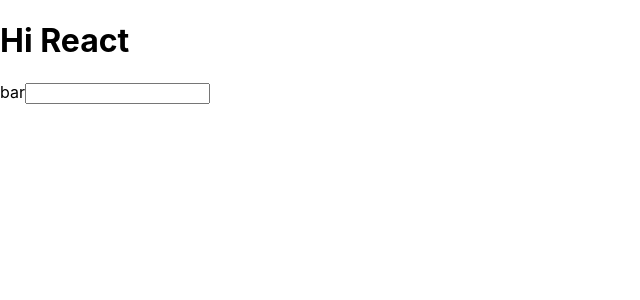
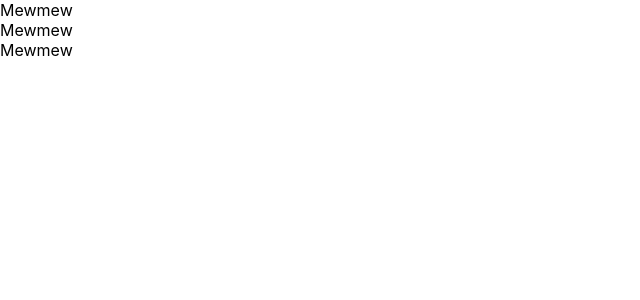
Before and after one commit to Tim-kazu/react_test, a React (Create React App) app in the folder react_test/: page / in a window 1280 px wide. Shown: the top 300 px of the page, without its empty margins (0-640 px from the left). Built offline with nearby package versions, Linux system fonts and the light colour scheme.

Commit message:
Create functional component

```diff
--- a/react_test/src/App.js
+++ b/react_test/src/App.js
@@ -1,15 +1,28 @@
-import React, { Component } from 'react';
-class App extends Component {
-  render() {
-    const greeting = 'Hi';
-    return (
-      <React.Fragment>
-        <h1 className="foo">{greeting} React</h1>
-        <label htmlFor="bar">bar</label>
-        <input type="text" onChange={() => {console.log('I Clicked')}}/>
-      </React.Fragment>
-    );
-  }
+import React from 'react';
+// class App extends Component {
+//   render() {
+//     const greeting = 'Hi';
+//     return (
+//       <React.Fragment>
+//         <h1 className="foo">{greeting} React</h1>
+//         <label htmlFor="bar">bar</label>
+//         <input type="text" onChange={() => {console.log('I Clicked')}}/>
+//       </React.Fragment>
+//     );
+//   }
+// }
+const App = () => {
+  return (
+    <div>
+      <Cat />
+      <Cat />
+      <Cat />
+    </div>
+  );
 }
 
+const Cat = () => {
+  return <div>Mewmew</div>;
+};
+
 export default App;
```
